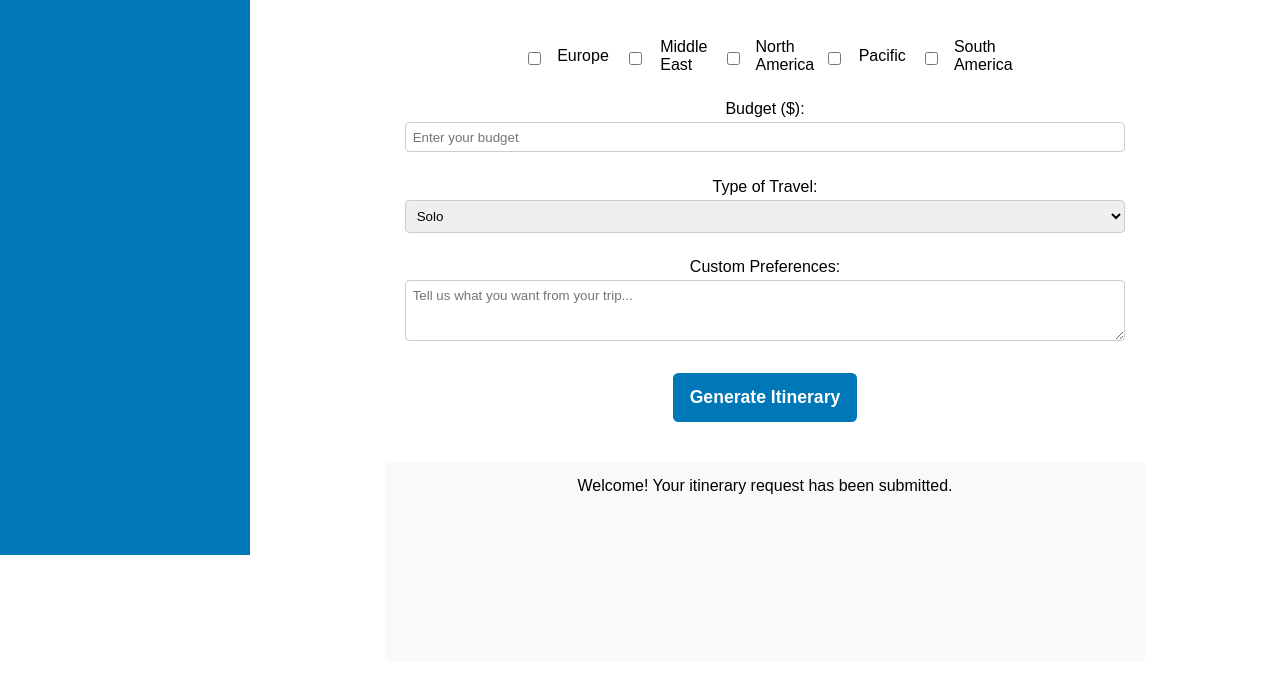
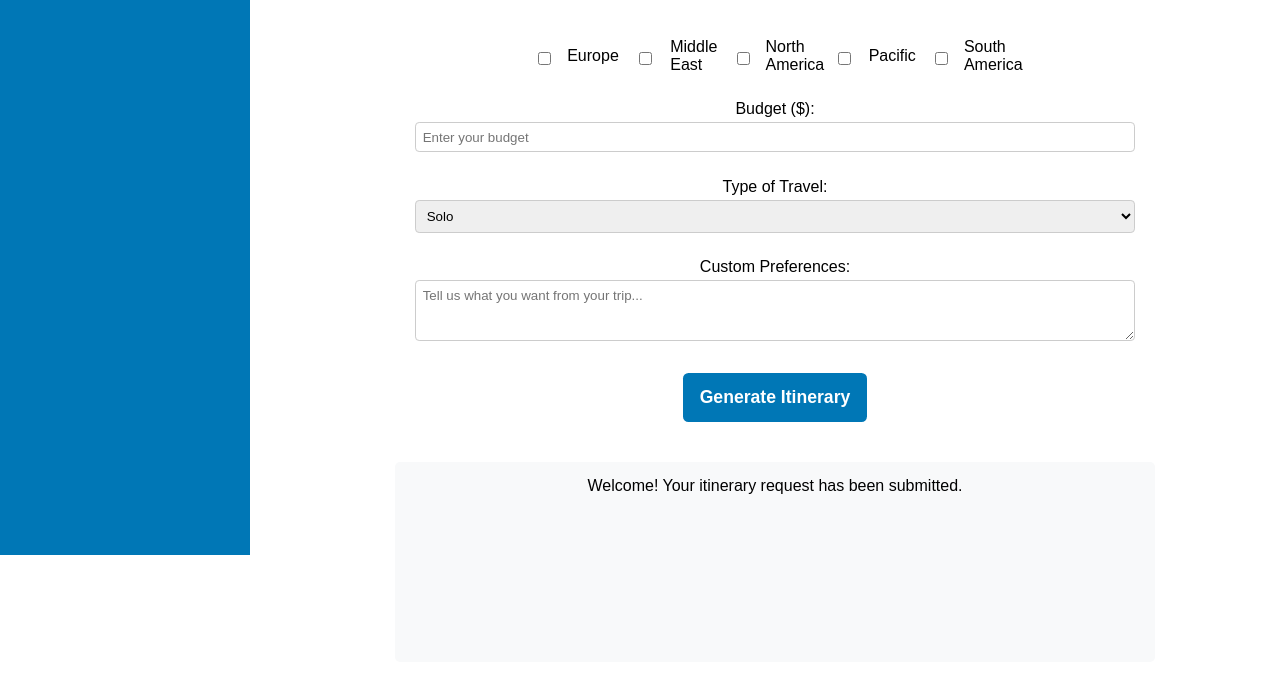
Before and after one commit to SgtCodeBean/AI-Travel-Assistant, a plain HTML site: page create.html in a window 1280 px wide. Shown: the part 325-1009 px from the top of the page. Drawn offline with Linux system fonts and the light colour scheme.

Commit message:
Fixed bug where unit was missed in .plan-trip-page main in the styles.css file

```diff
--- a/styles.css
+++ b/styles.css
@@ -519,7 +519,7 @@ body {
 
 @media screen and (min-width: 768px) { /* Desktop mode */
     .plan-trip-page main {
-        margin-left: 16.875; /* Sidebar width */
+        margin-left: 16.875em; /* Sidebar width */
     }
 }
 
```
